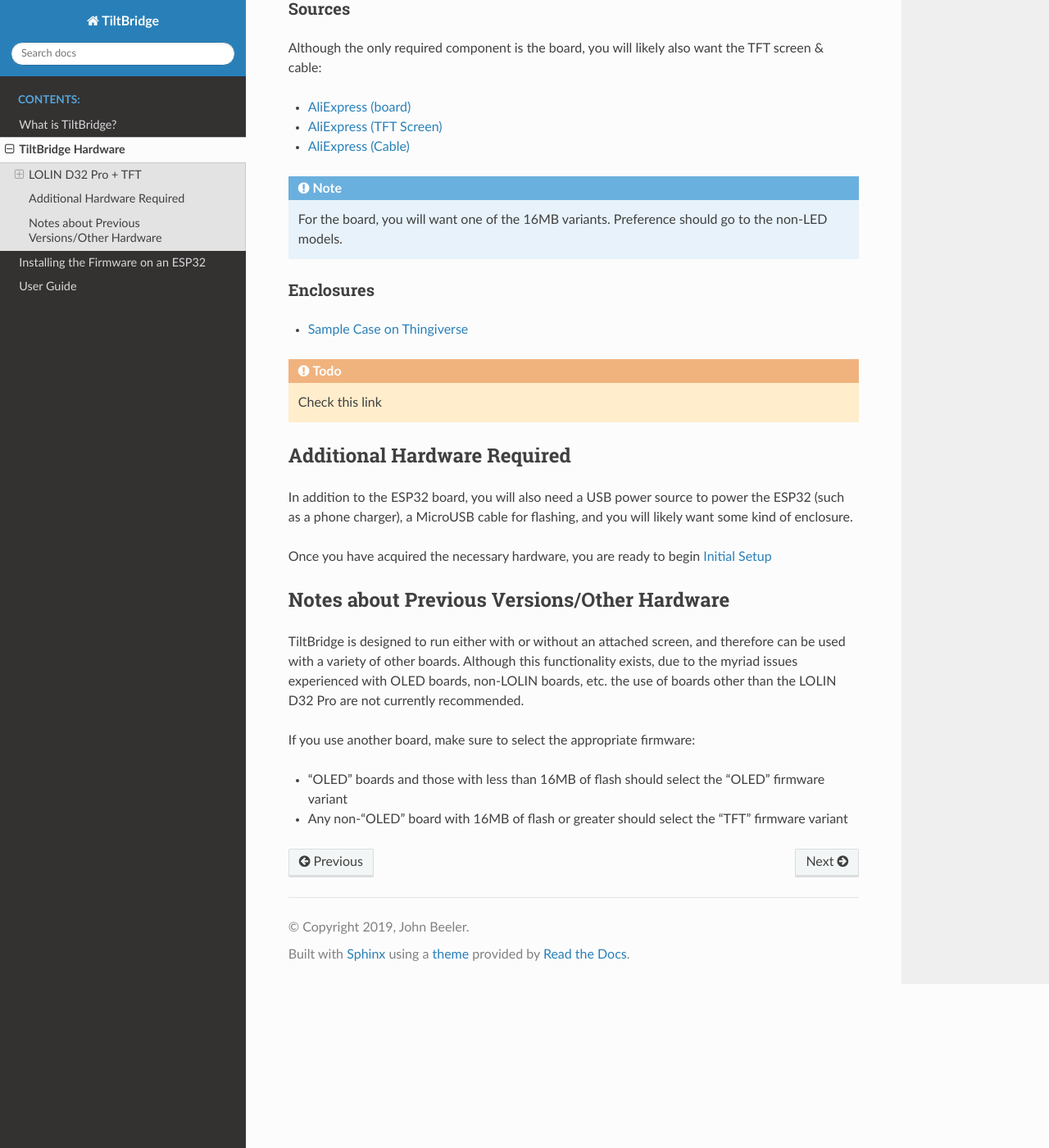
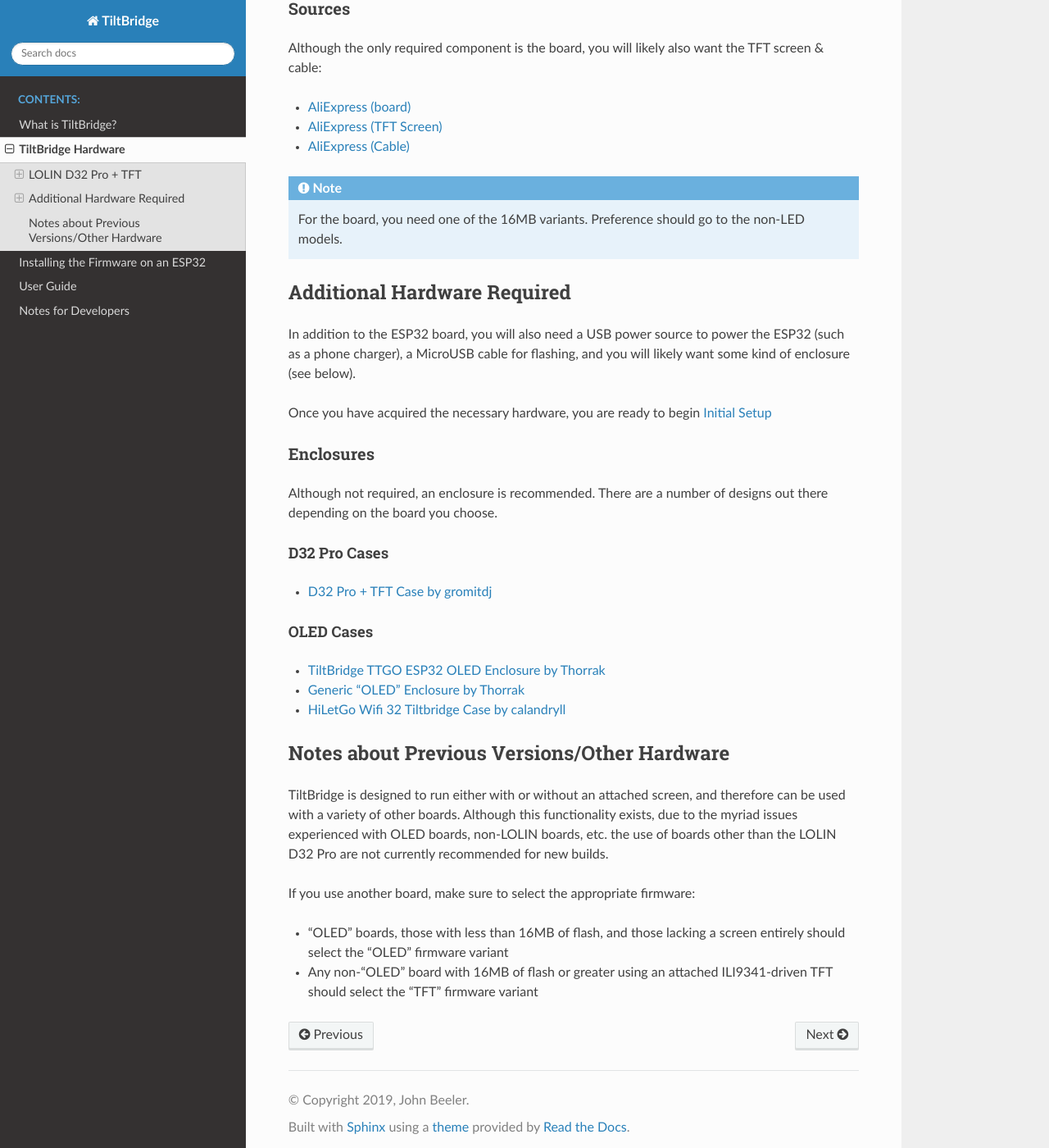
Before and after one commit to thorrak/tiltbridge, a Sphinx documentation site: the page built from docs/source/hardware.rst, in a window 1280 px wide and 1400 px high, scrolled down 608 px. Shown: the whole window at 82% size. Built offline with Sphinx 7.4.7 and the Read the Docs theme 2.0.0, drawn with Linux system fonts in a browser that asks for light colours.

```diff
--- a/docs/source/global.rst
+++ b/docs/source/global.rst
@@ -9,3 +9,4 @@
 .. _Fermentrack: https://www.fermentrack.com/
 .. _GitHub: https://github.com/thorrak/tiltbridge/
 .. _BrewFlasher: https://www.brewflasher.com/
+.. _Brewstatus: http://www.brewstat.us/
--- a/docs/source/hardware.rst
+++ b/docs/source/hardware.rst
@@ -24,15 +24,8 @@ Although the only required component is the board, you will likely also want the
 - `AliExpress (TFT Screen) <https://www.aliexpress.com/item/32919729730.html>`_
 - `AliExpress (Cable) <https://www.aliexpress.com/item/32848833474.html>`_
 
-.. note:: For the board, you will want one of the 16MB variants. Preference should go to the non-LED models.
+.. note:: For the board, you need one of the 16MB variants. Preference should go to the non-LED models.
 
-
-Enclosures
-**********
-
-- `Sample Case on Thingiverse <https://www.thingiverse.com/thing:3515836>`_
-
-.. todo:: Check this link
 
 
 
@@ -40,10 +33,29 @@ Additional Hardware Required
 ----------------------------
 
 In addition to the ESP32 board, you will also need a USB power source to power the ESP32 (such as a phone charger), a
-MicroUSB cable for flashing, and you will likely want some kind of enclosure.
+MicroUSB cable for flashing, and you will likely want some kind of enclosure (see below).
 
 Once you have acquired the necessary hardware, you are ready to begin :doc:`User Guide/initial_setup`
 
+
+Enclosures
+**********
+
+Although not required, an enclosure is recommended. There are a number of designs out there depending on the board you
+choose.
+
+D32 Pro Cases
+~~~~~~~~~~~~~
+
+- `D32 Pro + TFT Case by gromitdj <https://www.thingiverse.com/thing:4368639>`_
+
+
+OLED Cases
+~~~~~~~~~~
+
+- `TiltBridge TTGO ESP32 OLED Enclosure by Thorrak <https://www.thingiverse.com/thing:3515836>`_
+- `Generic "OLED" Enclosure by Thorrak <https://www.thingiverse.com/thing:3604590>`_
+- `HiLetGo Wifi 32 Tiltbridge Case by calandryll <https://www.thingiverse.com/thing:4444391>`_
 
 
 
@@ -52,9 +64,9 @@ Notes about Previous Versions/Other Hardware
 
 TiltBridge is designed to run either with or without an attached screen, and therefore can be used with a variety of
 other boards. Although this functionality exists, due to the myriad issues experienced with OLED boards, non-LOLIN
-boards, etc. the use of boards other than the LOLIN D32 Pro are not currently recommended.
+boards, etc. the use of boards other than the LOLIN D32 Pro are not currently recommended for new builds.
 
 If you use another board, make sure to select the appropriate firmware:
 
-- "OLED" boards and those with less than 16MB of flash should select the "OLED" firmware variant
-- Any non-"OLED" board with 16MB of flash or greater should select the "TFT" firmware variant
+- "OLED" boards, those with less than 16MB of flash, and those lacking a screen entirely should select the "OLED" firmware variant
+- Any non-"OLED" board with 16MB of flash or greater using an attached ILI9341-driven TFT should select the "TFT" firmware variant
--- a/docs/source/index.rst
+++ b/docs/source/index.rst
@@ -20,3 +20,4 @@ TiltBridge
     hardware
     installation
     User Guide/index
+    development
```
Also changed, not shown: docs/source/User Guide/cloud_services.rst (+50 -7 lines), docs/source/installation.rst (+22 -4 lines).
